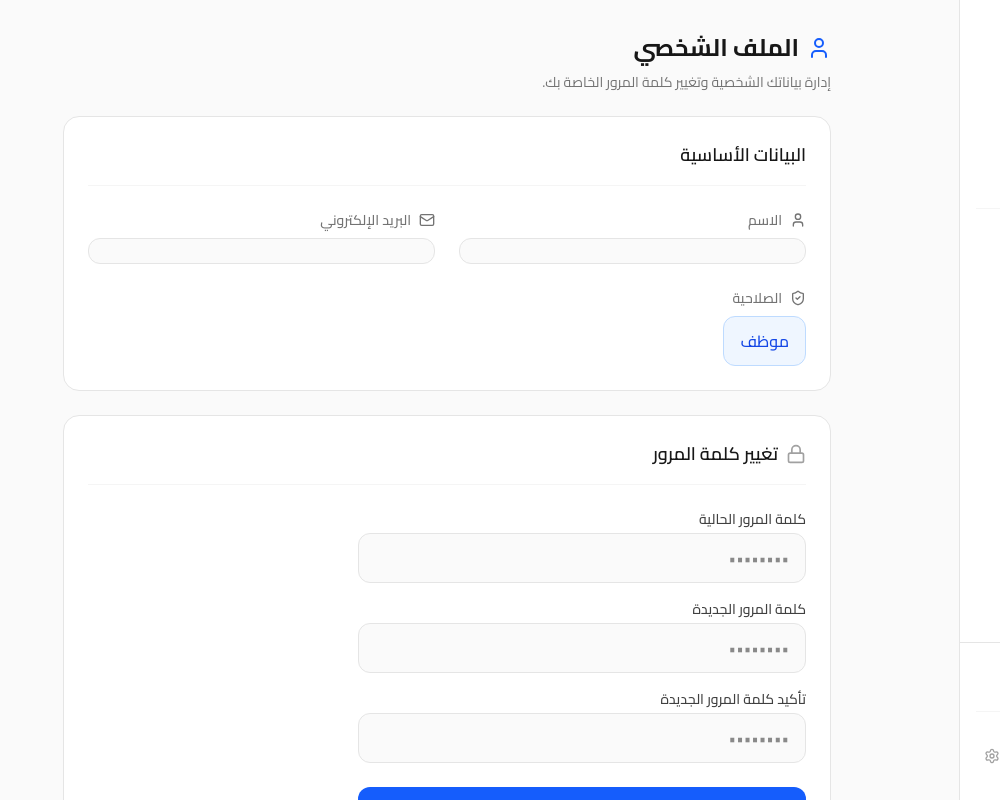
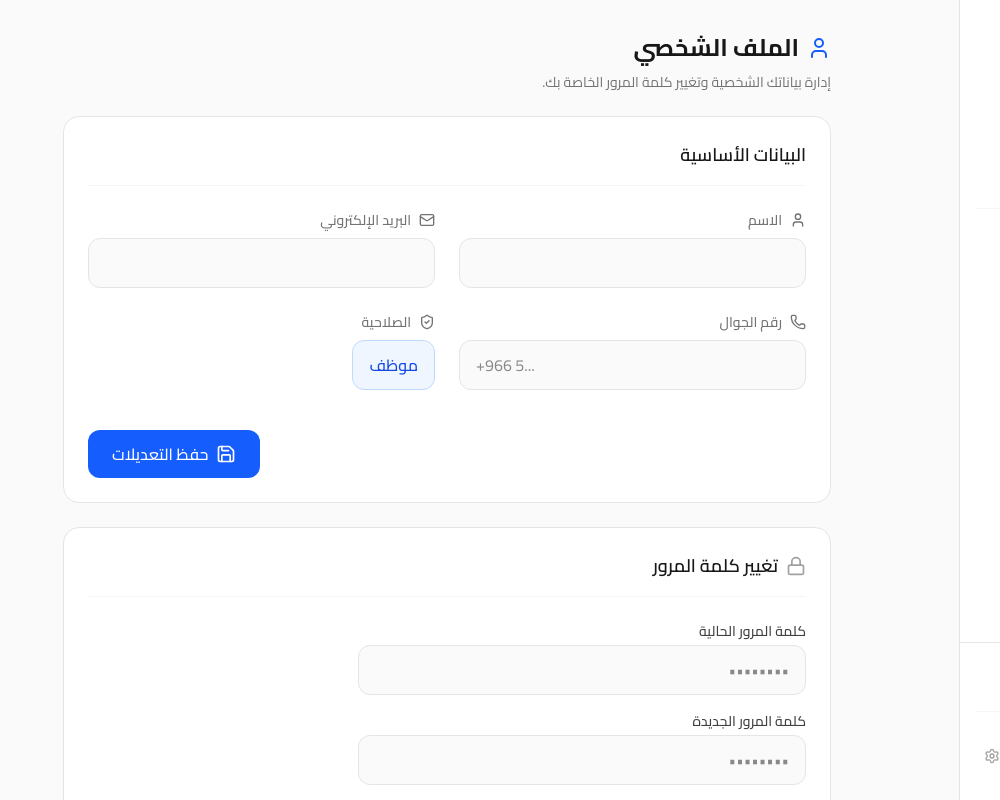
Before and after one commit to sanaafotrade/sfnaa, a Next.js app: page /dashboard/profile in a window 1280 px wide. Shown: the whole page, without its empty margins (280-1280 px from the left). Built offline with nearby package versions, Linux system fonts and the light colour scheme; no server answers; the database is empty.

Commit message:
feat(profile): allow users to edit their profile details including phone number

```diff
--- a/src/app/api/profile/route.ts
+++ b/src/app/api/profile/route.ts
@@ -21,6 +21,7 @@ export async function GET() {
         id: true,
         name: true,
         email: true,
+        phone: true,
         role: true,
         permissions: true,
         isActive: true,
@@ -36,3 +37,62 @@ export async function GET() {
     return NextResponse.json({ error: 'Internal Server Error' }, { status: 500 });
   }
 }
+
+export async function PUT(request: Request) {
+  try {
+    const cookieStore = await cookies();
+    const token = cookieStore.get('admin_session')?.value;
+
+    if (!token) {
+      return NextResponse.json({ error: 'Unauthorized' }, { status: 401 });
+    }
+
+    const secret = new TextEncoder().encode(process.env.JWT_SECRET || 'safana_najd_secret_key_2026');
+    const { payload } = await jwtVerify(token, secret);
+
+    const body = await request.json();
+    const { name, email, phone } = body;
+
+    // Validate inputs
+    if (!name || !email) {
+      return NextResponse.json({ error: 'الاسم والبريد الإلكتروني مطلوبان' }, { status: 400 });
+    }
+
+    // Check if email is taken by another user
+    if (email) {
+      const existingEmail = await prisma.user.findUnique({ where: { email } });
+      if (existingEmail && existingEmail.id !== payload.userId) {
+        return NextResponse.json({ error: 'البريد الإلكتروني مستخدم بالفعل' }, { status: 400 });
+      }
+    }
+
+    // Check if phone is taken by another user
+    if (phone) {
+      const existingPhone = await prisma.user.findUnique({ where: { phone } });
+      if (existingPhone && existingPhone.id !== payload.userId) {
+        return NextResponse.json({ error: 'رقم الجوال مستخدم بالفعل' }, { status: 400 });
+      }
+    }
+
+    const updatedUser = await prisma.user.update({
+      where: { id: payload.userId as string },
+      data: {
+        name,
+        email,
+        phone: phone || null,
+      },
+      select: {
+        id: true,
+        name: true,
+        email: true,
+        phone: true,
+        role: true,
+      }
+    });
+
+    return NextResponse.json({ success: true, user: updatedUser });
+  } catch (error) {
+    console.error('Profile update error:', error);
+    return NextResponse.json({ error: 'حدث خطأ أثناء تحديث البيانات' }, { status: 500 });
+  }
+}
--- a/src/app/dashboard/profile/page.tsx
+++ b/src/app/dashboard/profile/page.tsx
@@ -1,12 +1,17 @@
 'use client';
 
 import { useState, useEffect } from 'react';
-import { ShieldCheck, User, Mail, Lock, Loader2, Save } from 'lucide-react';
+import { ShieldCheck, User, Mail, Lock, Loader2, Save, Phone } from 'lucide-react';
 import { toast } from 'sonner';
 
 export default function ProfilePage() {
   const [user, setUser] = useState<any>(null);
   const [isLoading, setIsLoading] = useState(true);
+
+  const [editName, setEditName] = useState('');
+  const [editEmail, setEditEmail] = useState('');
+  const [editPhone, setEditPhone] = useState('');
+  const [isSavingProfile, setIsSavingProfile] = useState(false);
 
   const [oldPassword, setOldPassword] = useState('');
   const [newPassword, setNewPassword] = useState('');
@@ -17,11 +22,38 @@ export default function ProfilePage() {
     fetch('/api/profile')
       .then(res => res.json())
       .then(data => {
-        if (!data.error) setUser(data);
+        if (!data.error) {
+          setUser(data);
+          setEditName(data.name || '');
+          setEditEmail(data.email || '');
+          setEditPhone(data.phone || '');
+        }
         setIsLoading(false);
       })
       .catch(() => setIsLoading(false));
   }, []);
+
+  const handleSaveProfile = async (e: React.FormEvent) => {
+    e.preventDefault();
+    setIsSavingProfile(true);
+    try {
+      const res = await fetch('/api/profile', {
+        method: 'PUT',
+        headers: { 'Content-Type': 'application/json' },
+        body: JSON.stringify({ name: editName, email: editEmail, phone: editPhone })
+      });
+      const data = await res.json();
+
+      if (!res.ok) throw new Error(data.error || 'حدث خطأ أثناء حفظ البيانات');
+
+      setUser(data.user);
+      toast.success('تم حفظ البيانات الشخصية بنجاح');
+    } catch (err: any) {
+      toast.error(err.message);
+    } finally {
+      setIsSavingProfile(false);
+    }
+  };
 
   const handleChangePassword = async (e: React.FormEvent) => {
     e.preventDefault();
@@ -84,24 +116,48 @@ export default function ProfilePage() {
           <h2 className="text-lg font-semibold text-neutral-900 dark:text-white mb-6 border-b border-neutral-100 dark:border-neutral-800 pb-4">
             البيانات الأساسية
           </h2>
+          <form onSubmit={handleSaveProfile} className="space-y-6">
             <div className="grid grid-cols-1 md:grid-cols-2 gap-6">
               <div>
                 <label className="flex items-center gap-2 text-sm font-medium text-neutral-500 dark:text-neutral-400 mb-2">
                   <User className="w-4 h-4" />
                   الاسم
                 </label>
-              <div className="px-4 py-3 bg-neutral-50 dark:bg-neutral-900 rounded-xl border border-neutral-200 dark:border-neutral-800 text-neutral-900 dark:text-white">
-                {user?.name}
-              </div>
+                <input
+                  type="text"
+                  required
+                  value={editName}
+                  onChange={(e) => setEditName(e.target.value)}
+                  className="w-full px-4 py-3 bg-neutral-50 dark:bg-neutral-900 rounded-xl border border-neutral-200 dark:border-neutral-800 text-neutral-900 dark:text-white focus:ring-2 focus:ring-blue-600 focus:border-transparent outline-none"
+                />
               </div>
               <div>
                 <label className="flex items-center gap-2 text-sm font-medium text-neutral-500 dark:text-neutral-400 mb-2">
                   <Mail className="w-4 h-4" />
                   البريد الإلكتروني
                 </label>
-              <div className="px-4 py-3 bg-neutral-50 dark:bg-neutral-900 rounded-xl border border-neutral-200 dark:border-neutral-800 text-neutral-900 dark:text-white">
-                {user?.email}
+                <input
+                  type="email"
+                  required
+                  value={editEmail}
+                  onChange={(e) => setEditEmail(e.target.value)}
+                  className="w-full px-4 py-3 bg-neutral-50 dark:bg-neutral-900 rounded-xl border border-neutral-200 dark:border-neutral-800 text-neutral-900 dark:text-white focus:ring-2 focus:ring-blue-600 focus:border-transparent outline-none"
+                  dir="ltr"
+                />
               </div>
+              <div>
+                <label className="flex items-center gap-2 text-sm font-medium text-neutral-500 dark:text-neutral-400 mb-2">
+                  <Phone className="w-4 h-4" />
+                  رقم الجوال
+                </label>
+                <input
+                  type="text"
+                  value={editPhone}
+                  onChange={(e) => setEditPhone(e.target.value)}
+                  className="w-full px-4 py-3 bg-neutral-50 dark:bg-neutral-900 rounded-xl border border-neutral-200 dark:border-neutral-800 text-neutral-900 dark:text-white focus:ring-2 focus:ring-blue-600 focus:border-transparent outline-none"
+                  dir="ltr"
+                  placeholder="+966 5..."
+                />
               </div>
               <div>
                 <label className="flex items-center gap-2 text-sm font-medium text-neutral-500 dark:text-neutral-400 mb-2">
@@ -113,6 +169,17 @@ export default function ProfilePage() {
                 </div>
               </div>
             </div>
+            <div className="flex justify-end pt-4">
+              <button
+                type="submit"
+                disabled={isSavingProfile}
+                className="py-3 px-6 bg-blue-600 hover:bg-blue-700 text-white rounded-xl font-medium transition-colors focus:ring-4 focus:ring-blue-600/20 disabled:opacity-70 flex items-center justify-center gap-2"
+              >
+                {isSavingProfile ? <Loader2 className="w-5 h-5 animate-spin" /> : <Save className="w-5 h-5" />}
+                حفظ التعديلات
+              </button>
+            </div>
+          </form>
         </div>
 
         {/* Change Password Card */}
```
Lines whose indentation alone changed are shown as unchanged.
